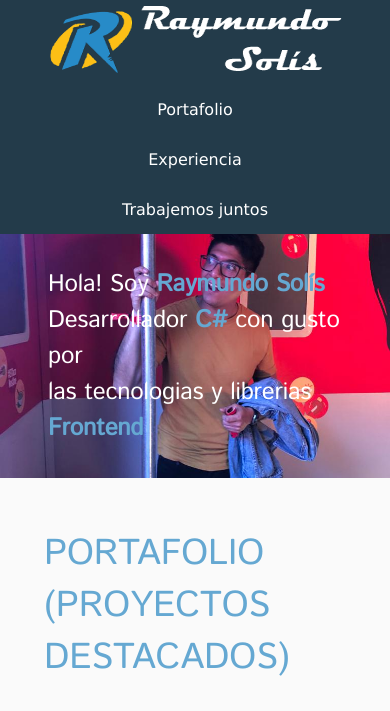
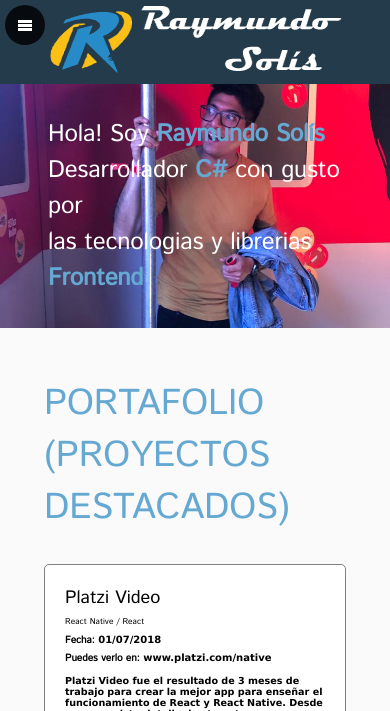
Before and after one commit to raytho/portafolio-ray, a plain HTML site: page index.html in a window 390 px wide. Shown: the top 711 px of the page. Drawn offline with Linux system fonts and the light colour scheme.

Commit message:
Se agrega burguer menu funcionando con JS

```diff
--- a/css/estilos.css
+++ b/css/estilos.css
@@ -9,6 +9,53 @@
 /* Footer */
 
 /* Pages HTML */
+
+/*
+* Source de iconos
+*/
+@font-face {
+    font-family: 'icomoon';
+    src:  url('../fonts/icomoon.eot?ac2z28');
+    src:  url('../fonts/icomoon.eot?ac2z28#iefix') format('embedded-opentype'),
+      url('../fonts/icomoon.ttf?ac2z28') format('truetype'),
+      url('../fonts/icomoon.woff?ac2z28') format('woff'),
+      url('../fonts/icomoon.svg?ac2z28#icomoon') format('svg');
+    font-weight: normal;
+    font-style: normal;
+    font-display: block;
+  }
+
+  [class^="icon-"], [class*=" icon-"] {
+    /* use !important to prevent issues with browser extensions that change fonts */
+    font-family: 'icomoon' !important;
+    speak: none;
+    font-style: normal;
+    font-weight: normal;
+    font-variant: normal;
+    text-transform: none;
+    line-height: 1;
+
+    /* Better Font Rendering =========== */
+    -webkit-font-smoothing: antialiased;
+    -moz-osx-font-smoothing: grayscale;
+  }
+
+  .icon-instagram:before {
+    content: "\e901";
+  }
+  .icon-github:before {
+    content: "\e902";
+  }
+  .icon-facebook:before {
+    content: "\e903";
+  }
+  .icon-twitter:before {
+    content: "\e904";
+  }
+  .icon-menu:before {
+    content: "\e900";
+  }
+
 
 body {
     font-family: Verdana, Geneva, Tahoma, sans-serif, sans-serif;
@@ -314,7 +361,42 @@ figure {
     }
 }
 
+.burguer-button {
+    width: 40px;
+    height: 40px;
+    border-radius: 50%;
+    background-color: rgba(0, 0, 0, 0.8);
+    display: none;
+    line-height: 40px;
+    text-align: center;
+    position: fixed;
+    z-index: 4;
+    left: 5px;
+    top: 5px;
+    color: white;
+}
+
 @media screen and (max-width: 767px) {
+    .burguer-button {
+        display: block;
+    }
+    .menu {
+        position: fixed;
+        background-color: rgba(0, 0, 0, 0.9);
+        z-index: 3;
+        top: 0;
+        left: -100vw;
+        width: 100vw;
+        bottom: 0;
+        display: flex;
+        align-items: center;
+        justify-content: center;
+        transition: .3s;
+    }
+    .menu.is-active
+    {
+        left: 0;
+    }
     .header {
         display: block;
         height: auto;
@@ -329,6 +411,10 @@ figure {
 
     .header a {
         justify-content: center;
+        height: 40px;
+        font-size: 2em;
+        text-decoration: underline;
+        margin-bottom: .5em;
     }
 
     .header .logo {
--- a/index.html
+++ b/index.html
@@ -10,6 +10,7 @@
 </head>
 
 <body>
+    <i class="icon-menu burguer-button" id="burguer-menu"></i>
     <header class="header">
         <div class="container">
             <figure class="logo">
@@ -136,6 +137,23 @@
             </div>
         </div>
     </footer>
+    <script>
+        const menu = document.querySelector('.menu');
+        const burguerMenu = document.querySelector('#burguer-menu')
+        console.log(menu);
+        console.log(burguerMenu);
+        burguerMenu.addEventListener('click', hideShow);
+
+        function hideShow() {
+            if(menu.classList.contains('is-active'))
+            {
+                menu.classList.remove('is-active');
+            }
+            else
+            {
+                menu.classList.add('is-active');
+            }
+        }
+    </script>
 </body>
-
 </html>
```
Also changed, not shown: fonts/icomoon.ttf, fonts/icomoon.woff, 2 other files.
